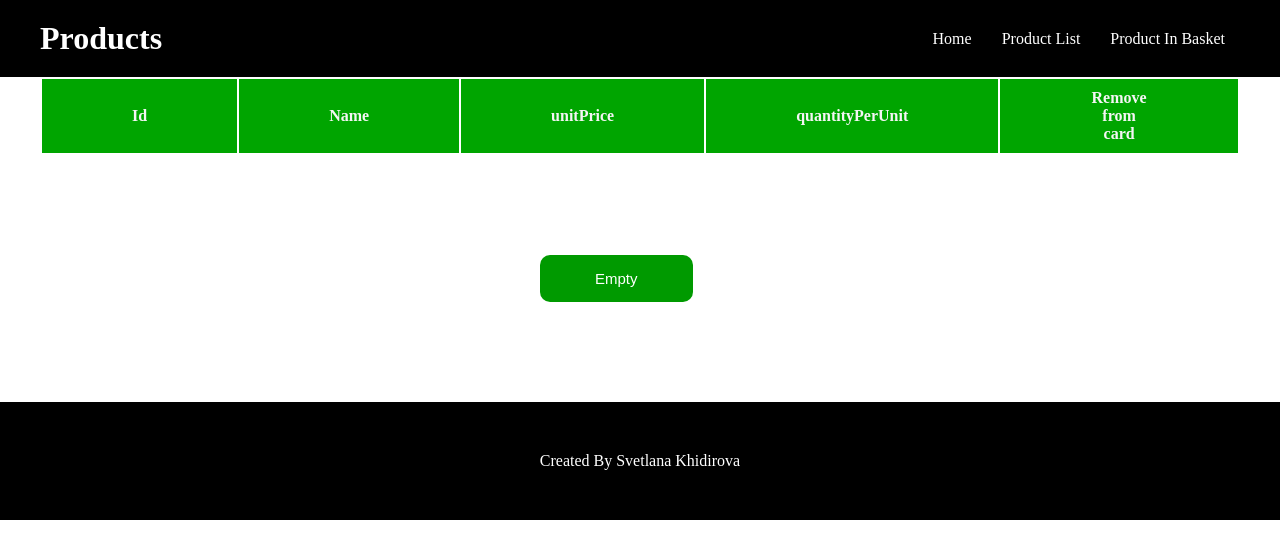
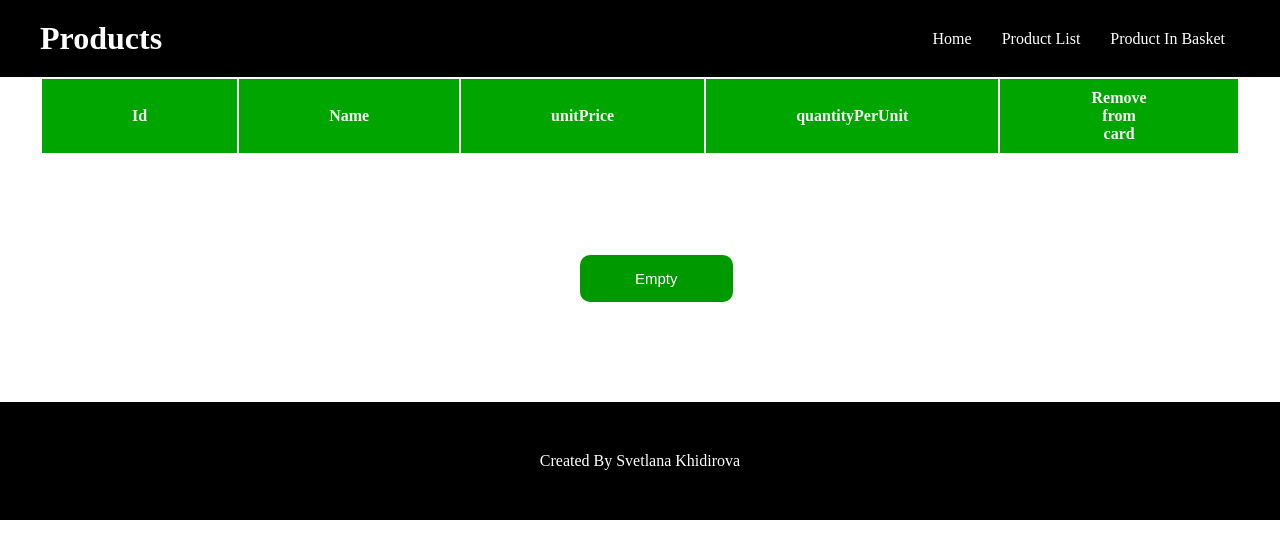
Before and after one commit to KhidirovaSveta/Add-To-Basket, a React (Create React App) app: page /pages/product-in-backet in a window 1280 px wide. Shown: the top 558 px of the page. Built offline with nearby package versions, Linux system fonts and the light colour scheme.

Commit message:
updated product-list page, product-basket page

```diff
--- a/src/pages/product-in-backet/index.scss
+++ b/src/pages/product-in-backet/index.scss
@@ -34,7 +34,7 @@
     color: white;
     padding: 15px 55px;
     font-size: 15px;
-    margin: 100px 500px;
+    margin: 100px 540px;
     border-radius: 10px;
     cursor: pointer;
   }
--- a/src/pages/product-list/index.jsx
+++ b/src/pages/product-list/index.jsx
@@ -17,9 +17,8 @@ const ProductList = () => {
   const handleAddToBasket = (item) => {
     if (!basket.includes(item)) {
       setBasket([...basket, item]);
-      // console.log(basket);
     } else {
-      alert("something wrong");
+      window.alert("you already have this product in your basket");
     }
   };
 
```
